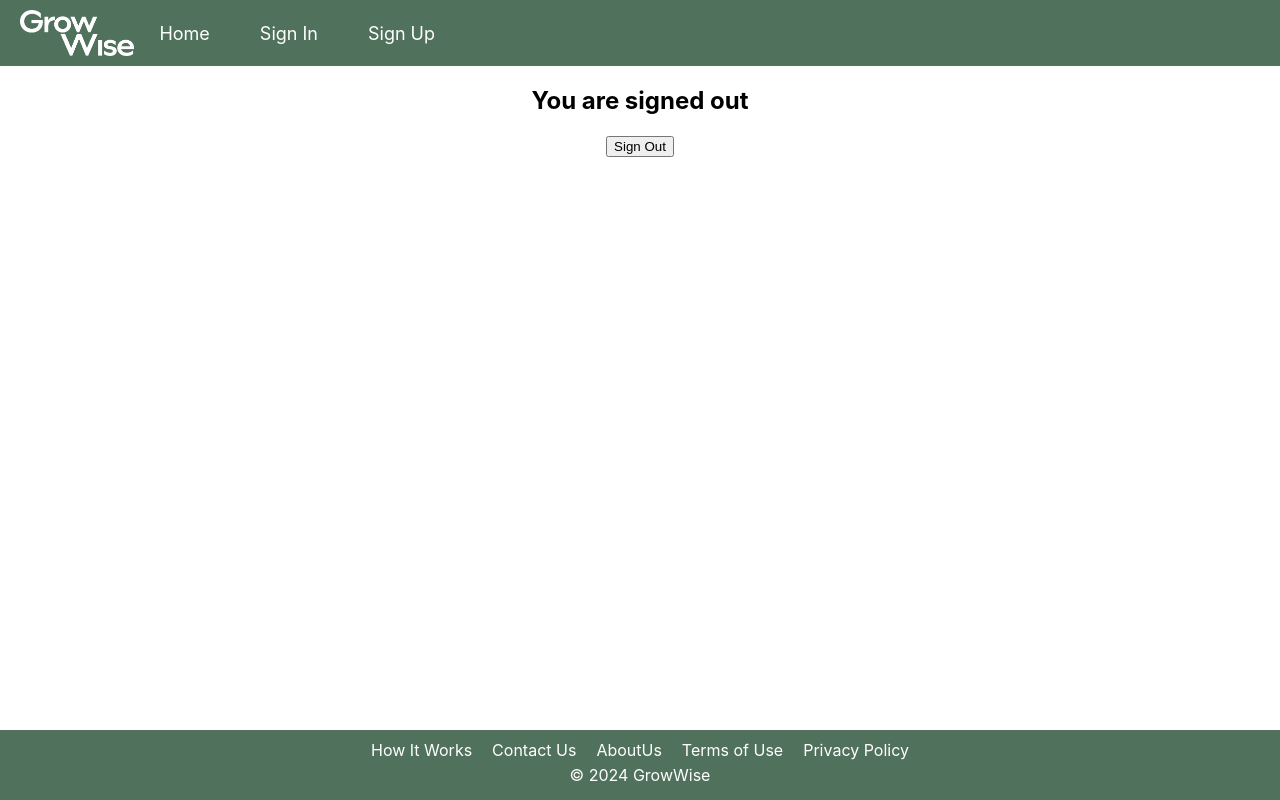
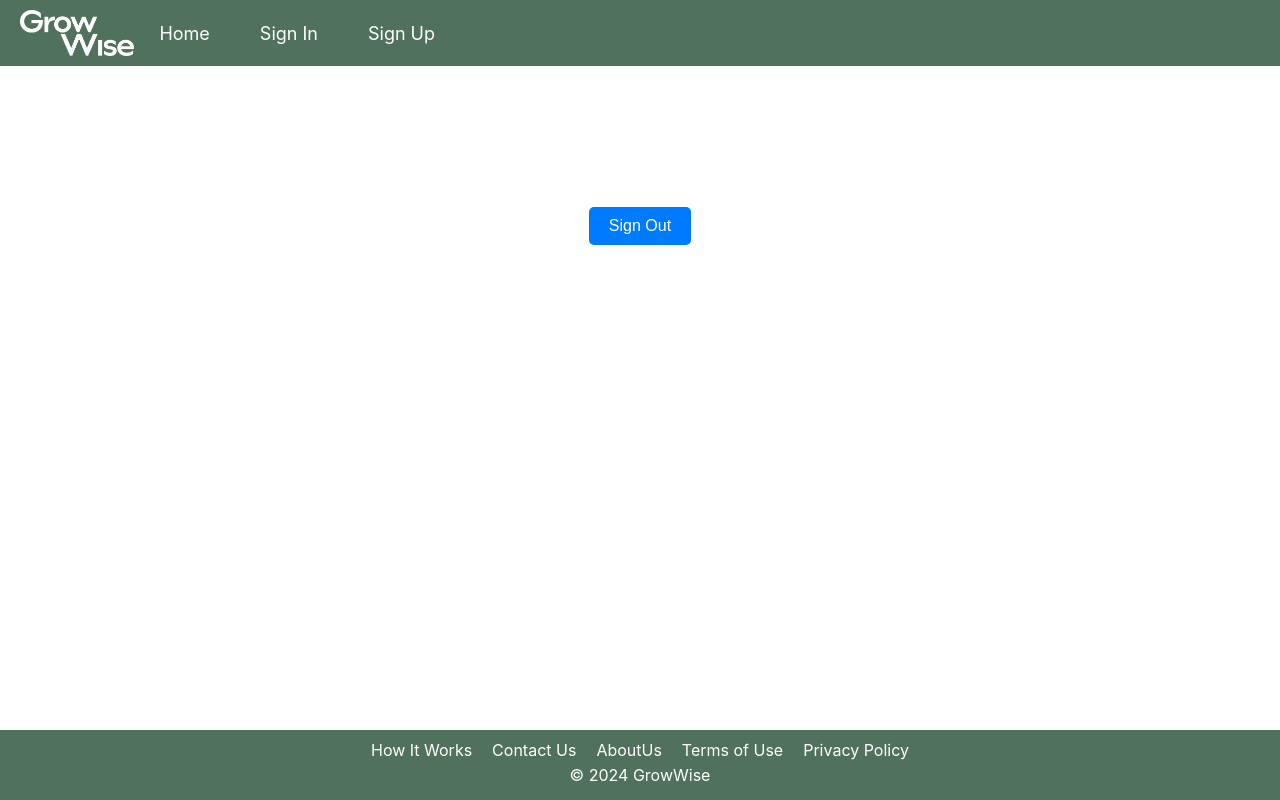
Before and after one commit to sahomelabs/exptest, a React (Create React App) app: page /signout in a window 1280 px wide. Built offline with nearby package versions, Linux system fonts and the light colour scheme.

Commit message:
Signout Notification

```diff
--- /dev/null
+++ b/src/Components/SignOut/SignOut.css
@@ -0,0 +1,34 @@
+.signout {
+    display: flex;
+    flex-direction: column;
+    align-items: center;
+    justify-content: center;
+    height: 40vh;
+    /* background-color: #f5f5f5; */
+    color: #333;
+  }
+
+  .signout .notification {
+    margin-bottom: 20px;
+    padding: 10px 20px;
+    background-color: #d4edda;
+    color: #155724;
+    border: 1px solid #c3e6cb;
+    border-radius: 5px;
+    font-size: 16px;
+  }
+
+  .signout button {
+    padding: 10px 20px;
+    font-size: 16px;
+    color: #fff;
+    background-color: #007bff;
+    border: none;
+    border-radius: 5px;
+    cursor: pointer;
+    transition: background-color 0.3s ease;
+  }
+
+  .signout button:hover {
+    background-color: #0056b3;
+  }
--- a/src/Components/SignOut/SignOut.jsx
+++ b/src/Components/SignOut/SignOut.jsx
@@ -1,19 +1,27 @@
 // src/Components/SignOut/SignOut.jsx
-import React from 'react';
+import React, { useState }from 'react';
 import { useNavigate } from 'react-router-dom';
+import "./SignOut.css";
 
 const SignOut = ({ setIsAuthenticated }) => {
+  const [showNotification, setShowNotification] = useState(false);
   const navigate = useNavigate();
 
   const handleSignOut = () => {
     localStorage.removeItem('token'); // Remove token from localStorage
     setIsAuthenticated(false); // Update authentication state
+    setShowNotification(true); // Show notification
+    setTimeout(() => {
+      setShowNotification(false);
     navigate('/signin'); // Redirect to sign in page
-  };
+  }, 3000);
+
+};
 
   return (
     <div className="signout">
-      <h2>You are signed out</h2>
+            {showNotification && <div className="notification">You have successfully signed out</div>}
+      {/* <h2>You are about to signed out</h2> */}
       <button onClick={handleSignOut}>Sign Out</button>
     </div>
   );
```
